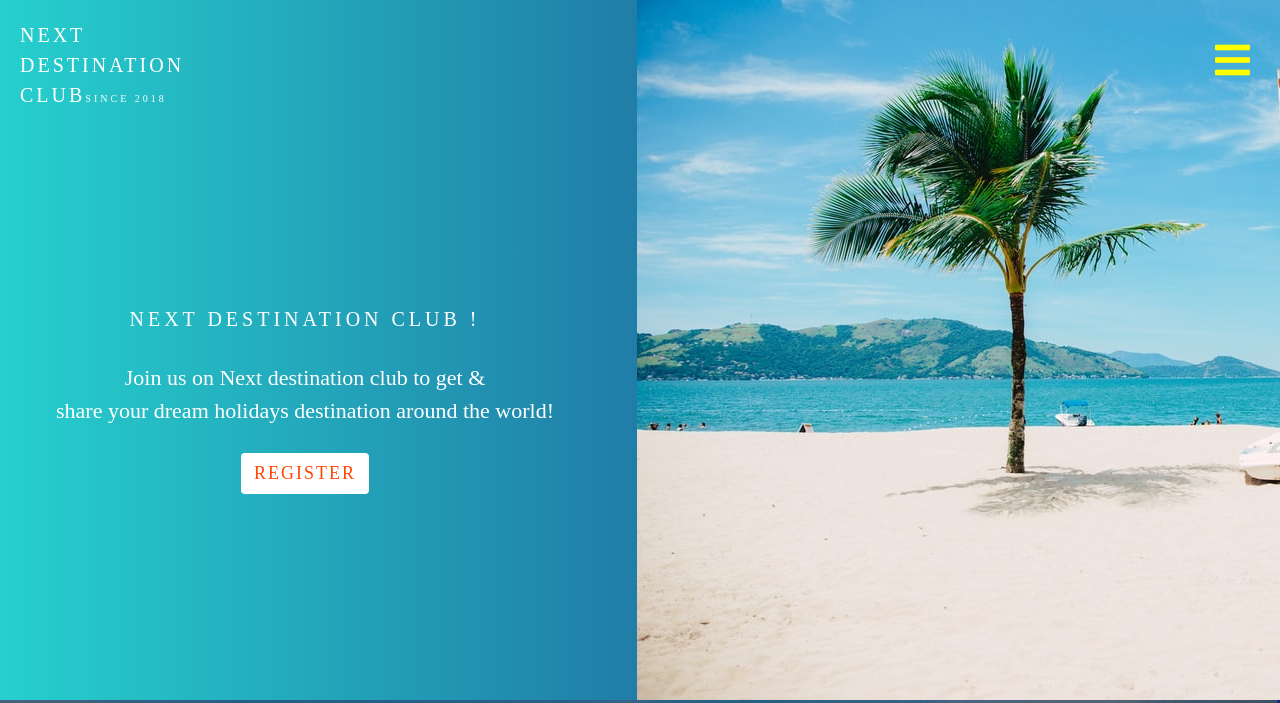
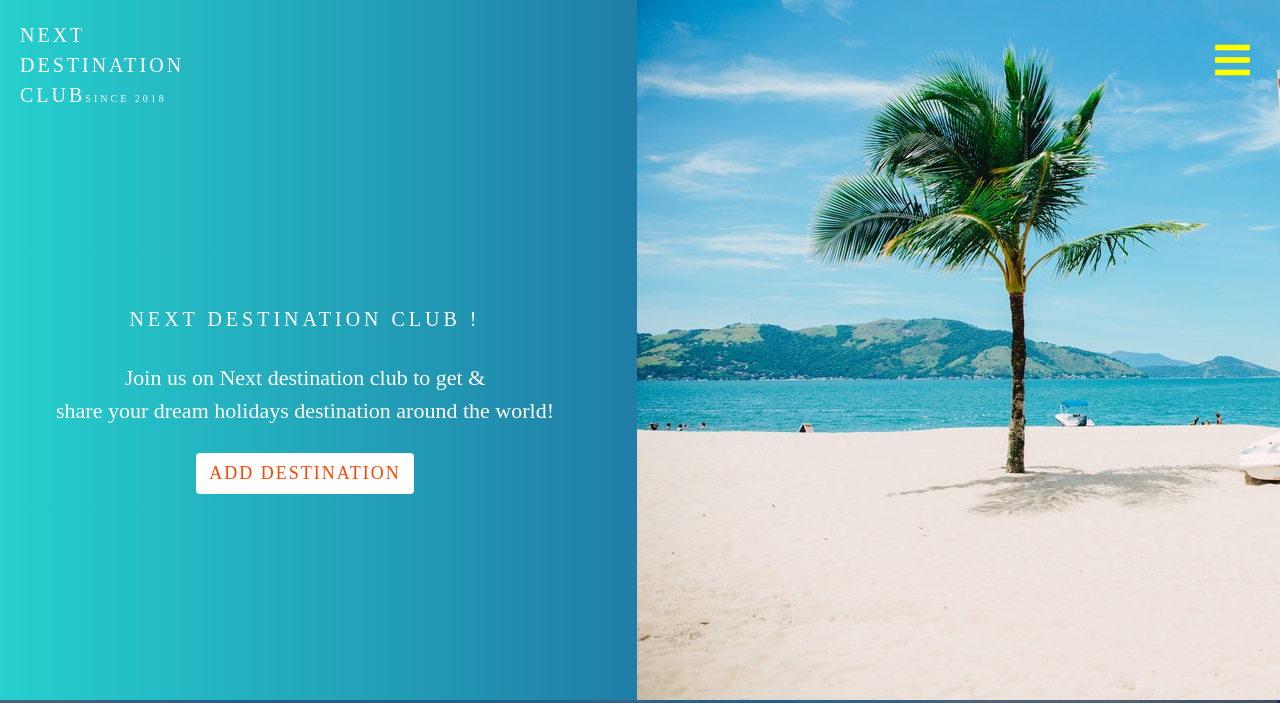
Before and after one commit to jas-sin82/next-destination-club-milestone-3, a Flask app: page / in a window 1280 px wide. Shown: the top 703 px of the page. Run offline with Flask 2, Linux system fonts and the light colour scheme; the visitor is signed in with stand-in values (Sample User, id 1); some libraries are stand-ins or nearby versions.

Commit message:
add if condition to home page button

```diff
--- a/templates/index.html
+++ b/templates/index.html
@@ -10,7 +10,11 @@
                     Join us on Next destination club to get &<br>
                     share your dream holidays destination around the world!
                 </p>
-                <a class="btn home-page-button" href="{{url_for('register')}}">Register</a>
+                {% if session.user %}
+                    <a class="btn home-page-button" href="{{ url_for('add_destination') }}">Add destination</a>
+                {% else %}
+                    <a class="btn home-page-button" href="{{url_for('register')}}">Register</a>
+                {% endif %}
             </div>
             <div class="col-lg-6">
                 <img class="image-1 img-responsive" src="/static/images/beach-2.jpg" alt="text">
```
